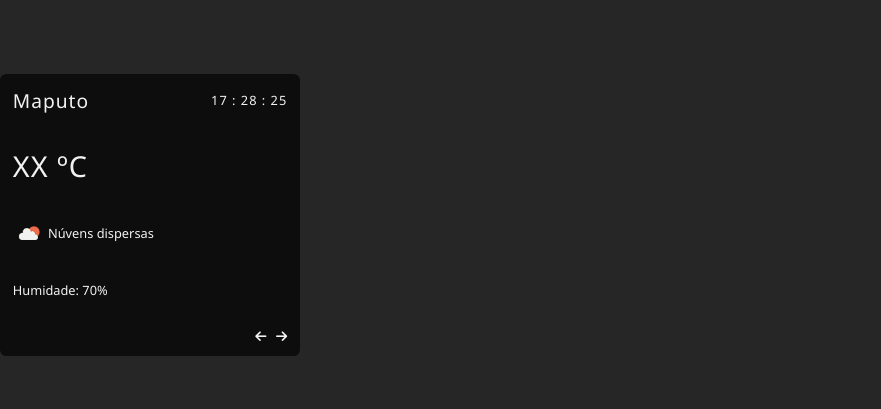
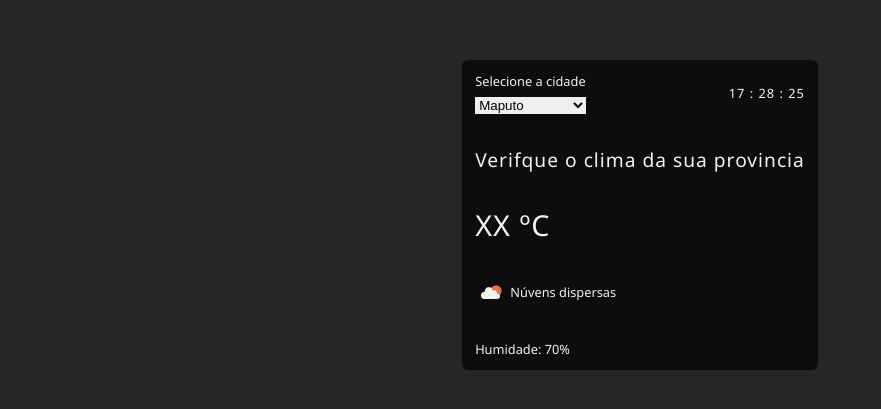
Before and after one commit to MiltonBanze/klayimeti, a plain HTML site: page index.html in a window 1280 px wide. Shown: the part 185-594 px from the top of the page, without its empty margins (0-881 px from the left). Drawn offline with Linux system fonts and the light colour scheme; no server answers.

Commit message:
troca de sections por select para escolher a cidade

```diff
--- a/css/style.css
+++ b/css/style.css
@@ -32,9 +32,9 @@ body{
 main{
     display: flex;
     align-items: center;
+    justify-content: center;
     height: 100vh;
     width: auto;
-    overflow-x: scroll;
     gap: 1.4em;
 }
 section{
@@ -52,7 +52,16 @@ section .top{
     align-items: center;
     justify-content: space-between;
 }
-section .top h2{
+section .top form{
+    display: flex;
+    flex-direction: column;
+    gap: .4em;
+}
+section .top form label{
+    color: var(--cleanColor);
+    font-size: .8em;
+}
+section h2{
     color: var(--cleanColor);
     font-size: 1.2em;
     font-weight: 400;
--- a/index.html
+++ b/index.html
@@ -9,10 +9,28 @@
 <body>
     <main>
         <section data-city="Maputo">
+
             <div class="top">
-                <h2>Maputo</h2>
+                <form>
+                    <label for="capital">Selecione a cidade</label>
+                    <select name="capital" class="capital" onchange="getCity()">
+                        <option value="Maputo">Maputo</option>
+                        <option value="Xai-Xai">Xai-Xai</option>
+                        <option value="Inhambane">Inhambane</option>
+                        <option value="Beira">Beira</option>
+                        <option value="Chimoio">Chimoio</option>
+                        <option value="Tete">Tete</option>
+                        <option value="Quelimane">Quelimane</option>
+                        <option value="Nampula">Nampula</option>
+                        <option value="Lichinga">Lichinga</option>
+                        <option value="Pemba">Pemba</option>
+
+                    </select>
+                </form>
+
                 <p><span class="hours">HH</span> : <span class="minutes">mm</span> : <span class="seconds">ss</span></p>
             </div>
+            <h2 class="text">Verifque o clima da sua provincia</h2>
             <p class="value"> <span class="grades">XX</span> ºC</p>
             <div class="img">
                 <img src="img/clouds.png" alt="">
@@ -21,185 +39,7 @@
 
             <p class="env">Humidade: <span>70</span>%</p>
 
-            <div class="bottom">
-                <i class="fa-solid fa-arrow-left"></i>
-                <i class="fa-solid fa-arrow-right"></i>
-            </div>
-
         </section>
-        <!--
-        <section>
-            <div class="top">
-                <h2>Xai-Xai</h2>
-                <p><span class="hours">HH</span> : <span class="minutes">mm</span> : <span class="seconds">ss</span></p>
-            </div>
-            <p class="value"> <span>XX</span> ºC</p>
-            <div class="img">
-                <img src="img/clouds.png" alt="">
-                <p>Núvens dispersas</p>
-            </div>
-
-            <p class="env">Humidade: <span>70%</span></p>
-
-            <div class="bottom">
-                <i class="fa-solid fa-arrow-left"></i>
-                <i class="fa-solid fa-arrow-right"></i>
-            </div>
-
-        </section>
-        <section>
-            <div class="top">
-                <h2>Inhambane</h2>
-                <p><span class="hours">HH</span> : <span class="minutes">mm</span> : <span class="seconds">ss</span></p>
-            </div>
-            <p class="value"> <span>XX</span> ºC</p>
-            <div class="img">
-                <img src="img/clouds.png" alt="">
-                <p>Núvens dispersas</p>
-            </div>
-
-            <p class="env">Humidade: <span>70%</span></p>
-
-            <div class="bottom">
-                <i class="fa-solid fa-arrow-left"></i>
-                <i class="fa-solid fa-arrow-right"></i>
-            </div>
-
-        </section>
-        <section>
-            <div class="top">
-                <h2>Beira</h2>
-                <p><span class="hours">HH</span> : <span class="minutes">mm</span> : <span class="seconds">ss</span></p>
-            </div>
-            <p class="value"> <span>XX</span> ºC</p>
-            <div class="img">
-                <img src="img/clouds.png" alt="">
-                <p>Núvens dispersas</p>
-            </div>
-
-            <p class="env">Humidade: <span>70%</span></p>
-
-            <div class="bottom">
-                <i class="fa-solid fa-arrow-left"></i>
-                <i class="fa-solid fa-arrow-right"></i>
-            </div>
-
-        </section>
-        <section>
-            <div class="top">
-                <h2>Chimoio</h2>
-                <p><span class="hours">HH</span> : <span class="minutes">mm</span> : <span class="seconds">ss</span></p>
-            </div>
-            <p class="value"> <span>XX</span> ºC</p>
-            <div class="img">
-                <img src="img/clouds.png" alt="">
-                <p>Núvens dispersas</p>
-            </div>
-
-            <p class="env">Humidade: <span>70%</span></p>
-
-            <div class="bottom">
-                <i class="fa-solid fa-arrow-left"></i>
-                <i class="fa-solid fa-arrow-right"></i>
-            </div>
-
-        </section>
-        <section>
-            <div class="top">
-                <h2>Tete</h2>
-                <p><span class="hours">HH</span> : <span class="minutes">mm</span> : <span class="seconds">ss</span></p>
-            </div>
-            <p class="value"> <span>XX</span> ºC</p>
-            <div class="img">
-                <img src="img/clouds.png" alt="">
-                <p>Núvens dispersas</p>
-            </div>
-
-            <p class="env">Humidade: <span>70%</span></p>
-
-            <div class="bottom">
-                <i class="fa-solid fa-arrow-left"></i>
-                <i class="fa-solid fa-arrow-right"></i>
-            </div>
-
-        </section>
-        <section>
-            <div class="top">
-                <h2>Quelimane</h2>
-                <p><span class="hours">HH</span> : <span class="minutes">mm</span> : <span class="seconds">ss</span></p>
-            </div>
-            <p class="value"> <span>XX</span> ºC</p>
-            <div class="img">
-                <img src="img/clouds.png" alt="">
-                <p>Núvens dispersas</p>
-            </div>
-
-            <p class="env">Humidade: <span>70%</span></p>
-
-            <div class="bottom">
-                <i class="fa-solid fa-arrow-left"></i>
-                <i class="fa-solid fa-arrow-right"></i>
-            </div>
-
-        </section>
-        <section>
-            <div class="top">
-                <h2>Nampula</h2>
-                <p><span class="hours">HH</span> : <span class="minutes">mm</span> : <span class="seconds">ss</span></p>
-            </div>
-            <p class="value"> <span>XX</span> ºC</p>
-            <div class="img">
-                <img src="img/clouds.png" alt="">
-                <p>Núvens dispersas</p>
-            </div>
-
-            <p class="env">Humidade: <span>70%</span></p>
-
-            <div class="bottom">
-                <i class="fa-solid fa-arrow-left"></i>
-                <i class="fa-solid fa-arrow-right"></i>
-            </div>
-
-        </section>
-        <section>
-            <div class="top">
-                <h2>Lichinga</h2>
-                <p><span class="hours">HH</span> : <span class="minutes">mm</span> : <span class="seconds">ss</span></p>
-            </div>
-            <p class="value"> <span>XX</span> ºC</p>
-            <div class="img">
-                <img src="img/clouds.png" alt="">
-                <p>Núvens dispersas</p>
-            </div>
-
-            <p class="env">Humidade: <span>70%</span></p>
-
-            <div class="bottom">
-                <i class="fa-solid fa-arrow-left"></i>
-                <i class="fa-solid fa-arrow-right"></i>
-            </div>
-
-        </section>
-        <section>
-            <div class="top">
-                <h2>Pemba</h2>
-                <p><span class="hours">HH</span> : <span class="minutes">mm</span> : <span class="seconds">ss</span></p>
-            </div>
-            <p class="value"> <span>XX</span> ºC</p>
-            <div class="img">
-                <img src="img/clouds.png" alt="">
-                <p>Núvens dispersas</p>
-            </div>
-
-            <p class="env">Humidade: <span>70%</span></p>
-
-            <div class="bottom">
-                <i class="fa-solid fa-arrow-left"></i>
-                <i class="fa-solid fa-arrow-right"></i>
-            </div>
-
-        </section>
-        -->
     </main>
 
     <!--Font Awesome Kit-->
--- a/js/main.js
+++ b/js/main.js
@@ -16,10 +16,9 @@ function updateClock() {
 updateClock();
 setInterval(updateClock, 1000);
 
-
-
 //Dados na tela
 function setData(data){
+    document.querySelector('.text').innerText = `Tempo em ${document.querySelector('.capital').value}`;
     document.querySelector('.grades').innerText = Math.floor(data.main.temp);
     document.querySelector('.img p').innerText = data.weather[0].description;
     document.querySelector('.env span').innerText = data.main.humidity;
@@ -33,10 +32,10 @@ async function searchCity(capital) {
 
     setData(data)
 }
-
+const value = document.querySelector('.capital');
 // Obtendo a cidade
 function getCity() {
-    const city = document.querySelector('main section h2').innerText;
+    const city = value.value;
 
     searchCity(city);
 }
```
